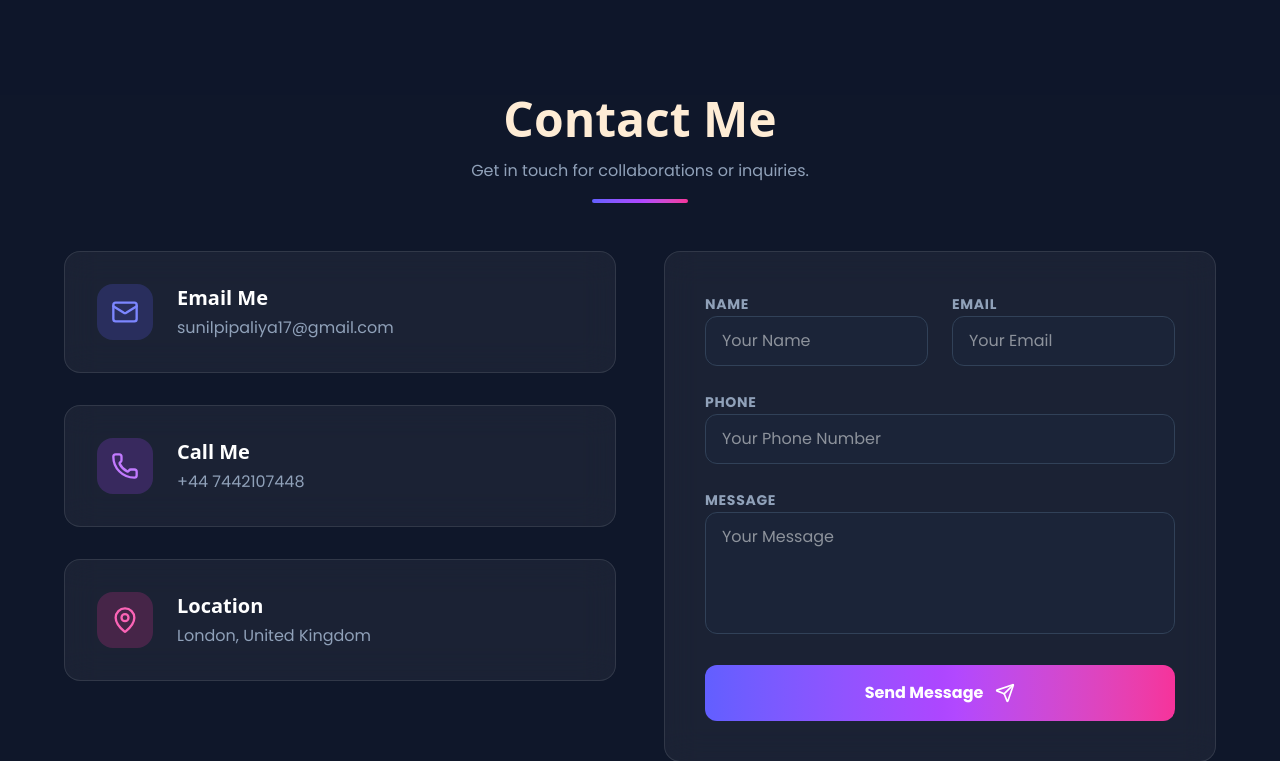
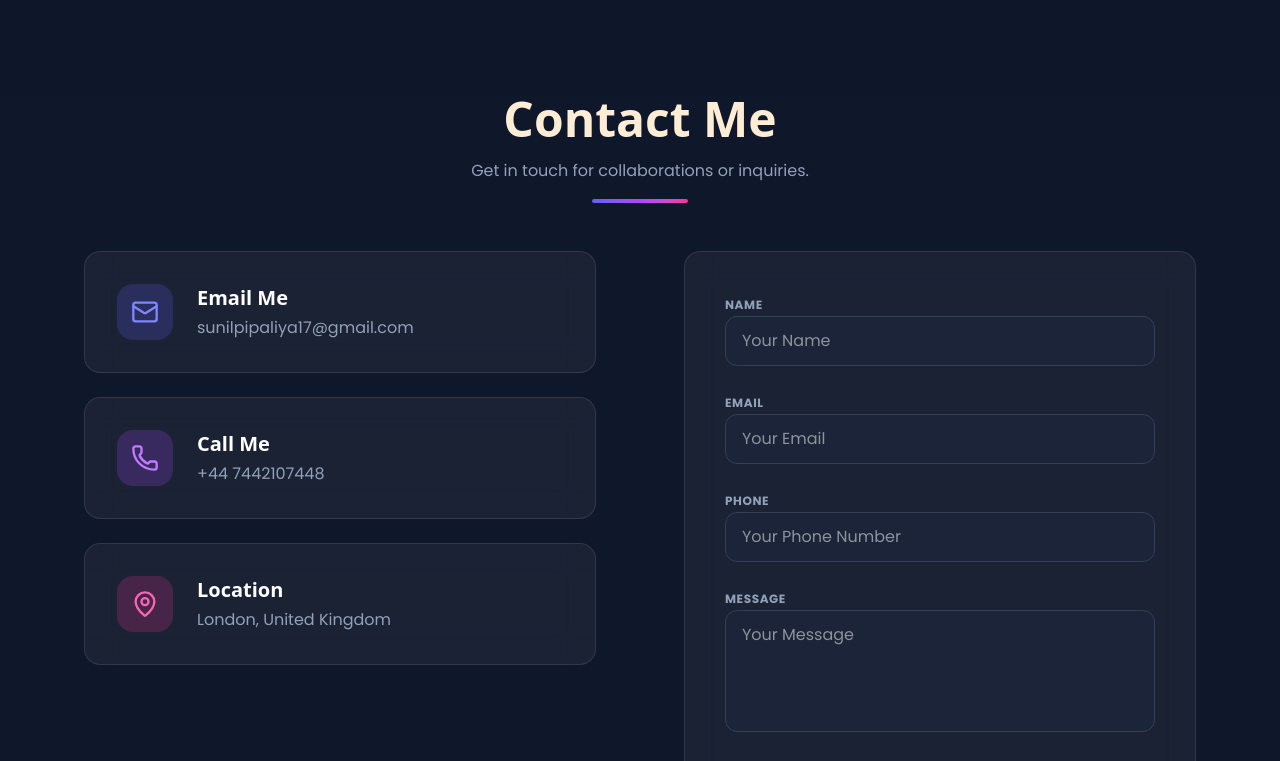
Before and after one commit to tushar-2607/sp-pipaliya, a React (Vite) app: page / in a window 1280 px wide. Shown: the part 5699-6460 px from the top of the page. Built offline with nearby package versions, Linux system fonts and the light colour scheme.

Commit message:
Alignment contact me seciont full responsive for all device

```diff
--- a/src/components/Contact.jsx
+++ b/src/components/Contact.jsx
@@ -52,66 +52,51 @@ export default function Contact() {
   };
 
   return (
-    <section id="contact" className="pb-24">
-      <div className="container mx-auto px-6">
+    <section id="contact" className="pb-24 overflow-x-hidden">
+    <div className="container mx-auto px-4 sm:px-6"> {/* Mobile ma padding adjust kari chhe */}
       <SectionHeading subtitle="Get in touch for collaborations or inquiries.">
         Contact Me
       </SectionHeading>
 
-        <div className="max-w-6xl mx-auto grid md:grid-cols-2 gap-12">
+      <div className="max-w-6xl mx-auto grid grid-cols-1 md:grid-cols-2 gap-8 md:gap-12 items-start justify-items-center">
+
+        {/* Left Side: Contact Info Cards */}
         <motion.div
-            initial={{ opacity: 0, x: -30 }}
-            whileInView={{ opacity: 1, x: 0 }}
+          initial={{ opacity: 0, y: 20 }}
+          whileInView={{ opacity: 1, y: 0 }}
           viewport={{ once: true }}
-            className="space-y-8"
+          className="space-y-6 w-full max-w-full sm:max-w-lg" // Mobile ma 100% width ane center alignment
         >
-            <div className="glass-card p-8 hover-glow group">
-              <div className="flex items-center space-x-6">
-                <div className="w-14 h-14 rounded-2xl bg-indigo-500/20 flex items-center justify-center text-indigo-400 group-hover:scale-110 transition-transform">
-                  <Mail size={28} />
+          {[
+            { icon: <Mail size={28} />, title: "Email Me", detail: "sunilpipaliya17@gmail.com", color: "bg-indigo-500/20", text: "text-indigo-400" },
+            { icon: <Phone size={28} />, title: "Call Me", detail: "+44 7442107448", color: "bg-purple-500/20", text: "text-purple-400" },
+            { icon: <MapPin size={28} />, title: "Location", detail: "London, United Kingdom", color: "bg-pink-500/20", text: "text-pink-400" }
+          ].map((item, idx) => (
+            <div key={idx} className="glass-card p-6 md:p-8 hover-glow group flex items-center space-x-5 md:space-x-6 mx-auto">
+              <div className={`w-12 h-12 md:w-14 md:h-14 rounded-2xl ${item.color} flex items-center justify-center ${item.text} shrink-0`}>
+                {item.icon}
               </div>
-                <div>
-                  <h3 className="text-xl font-bold text-white mb-1">Email Me</h3>
-                  <p className="text-slate-400">sunilpipaliya17@gmail.com</p>
+              <div className="min-w-0"> {/* Email overflow na thay te mate */}
+                <h3 className="text-lg md:text-xl font-bold text-white mb-1">{item.title}</h3>
+                <p className="text-slate-400 text-sm md:text-base break-words md:break-normal line-clamp-1 hover:line-clamp-none transition-all">
+                  {item.detail}
+                </p>
               </div>
             </div>
-            </div>
-
-            <div className="glass-card p-8 hover-glow group">
-              <div className="flex items-center space-x-6">
-                <div className="w-14 h-14 rounded-2xl bg-purple-500/20 flex items-center justify-center text-purple-400 group-hover:scale-110 transition-transform">
-                  <Phone size={28} />
-                </div>
-                <div>
-                  <h3 className="text-xl font-bold text-white mb-1">Call Me</h3>
-                  <p className="text-slate-400">+44 7442107448</p>
-                </div>
-              </div>
-            </div>
-
-            <div className="glass-card p-8 hover-glow group">
-              <div className="flex items-center space-x-6">
-                <div className="w-14 h-14 rounded-2xl bg-pink-500/20 flex items-center justify-center text-pink-400 group-hover:scale-110 transition-transform">
-                  <MapPin size={28} />
-                </div>
-                <div>
-                  <h3 className="text-xl font-bold text-white mb-1">Location</h3>
-                  <p className="text-slate-400">London, United Kingdom</p>
-                </div>
-              </div>
-            </div>
+          ))}
         </motion.div>
 
+        {/* Right Side: Contact Form */}
         <motion.div
-            initial={{ opacity: 0, x: 30 }}
-            whileInView={{ opacity: 1, x: 0 }}
+          initial={{ opacity: 0, y: 20 }}
+          whileInView={{ opacity: 1, y: 0 }}
           viewport={{ once: true }}
-            className="glass-card p-8 md:p-10"
+          className="glass-card p-6 sm:p-8 md:p-10 w-full max-w-full sm:max-w-lg" // Form box center ma rahese
         >
           <form ref={form} onSubmit={handleSubmit} className="space-y-6">
-              <div className="grid md:grid-cols-2 gap-6">
+            <div className="grid grid-cols-1 gap-6">
               <div className="space-y-2">
-                  <label className="text-sm font-bold text-slate-400 uppercase tracking-wider">Name</label>
+                <label className="text-xs font-bold text-slate-400 uppercase tracking-wider">Name</label>
                 <input
                   type="text"
                   name="name"
@@ -122,7 +107,7 @@ export default function Contact() {
                 />
               </div>
               <div className="space-y-2">
-                  <label className="text-sm font-bold text-slate-400 uppercase tracking-wider">Email</label>
+                <label className="text-xs font-bold text-slate-400 uppercase tracking-wider">Email</label>
                 <input
                   type="email"
                   name="email"
@@ -135,7 +120,7 @@ export default function Contact() {
             </div>
 
             <div className="space-y-2">
-                <label className="text-sm font-bold text-slate-400 uppercase tracking-wider">Phone</label>
+              <label className="text-xs font-bold text-slate-400 uppercase tracking-wider">Phone</label>
               <input
                 type="tel"
                 name="phone"
@@ -147,7 +132,7 @@ export default function Contact() {
             </div>
 
             <div className="space-y-2">
-                <label className="text-sm font-bold text-slate-400 uppercase tracking-wider">Message</label>
+              <label className="text-xs font-bold text-slate-400 uppercase tracking-wider">Message</label>
               <textarea
                 name="message"
                 value={formData.message}
@@ -176,6 +161,7 @@ export default function Contact() {
             </motion.button>
           </form>
         </motion.div>
+
       </div>
     </div>
   </section>
```
Lines whose indentation alone changed are shown as unchanged.
